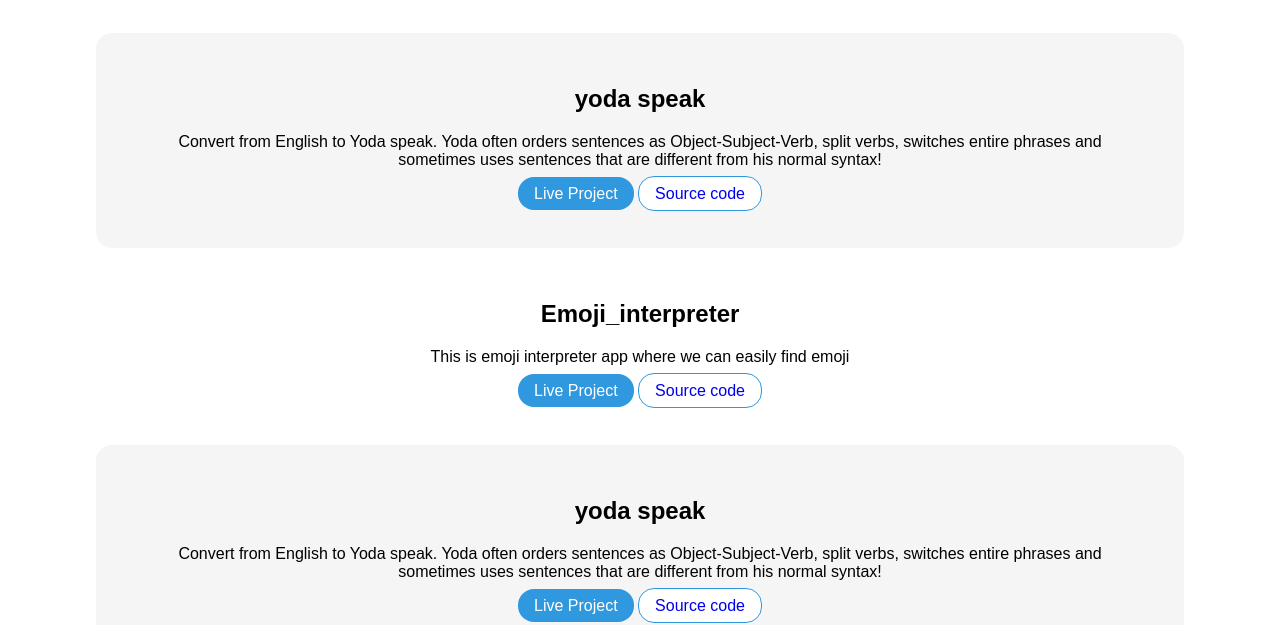
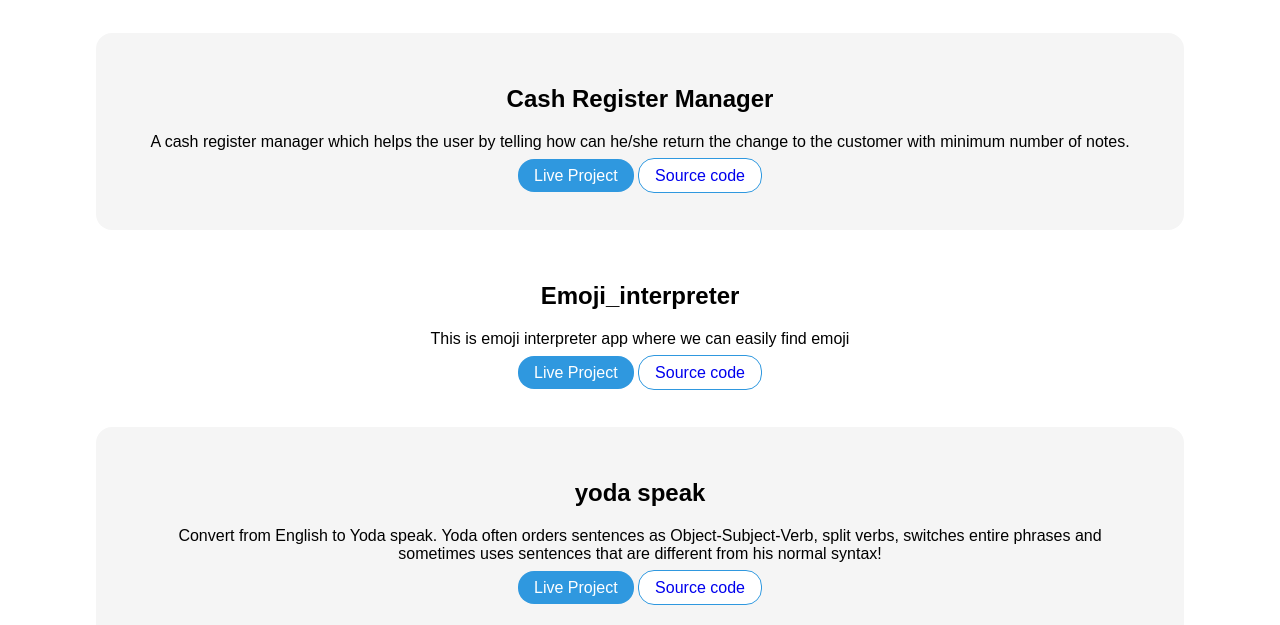
Before and after one commit to anand0805/Portfoli_prj, a plain HTML site: page projects.html in a window 1280 px wide. Shown: the part 215-840 px from the top of the page. Drawn offline with Linux system fonts and the light colour scheme.

Commit message:
initial commit

```diff
--- a/projects.html
+++ b/projects.html
@@ -34,8 +34,8 @@
     </header>
     <section class="section ow">
         <div class="container container-center">
-            <h1>yoda speak</h1>
-            <p>Convert from English to Yoda speak. Yoda often orders sentences as Object-Subject-Verb, split verbs, switches entire phrases and sometimes uses sentences that are different from his normal syntax!</p>
+            <h1>Cash Register Manager</h1>
+            <p>A cash register manager which helps the user by telling how can he/she return the change to the customer with minimum number of notes.</p>
             <a href="https://cash-register-m-anager.netlify.app/" class="link link-primary">Live Project</a>
             <a href="https://github.com/anank0805kr/cash-register-manager" class="link link-secondary">Source code</a>
         </div>
```
